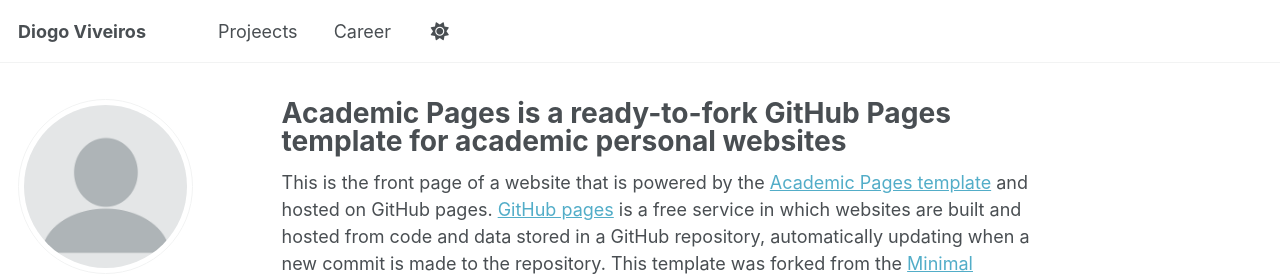
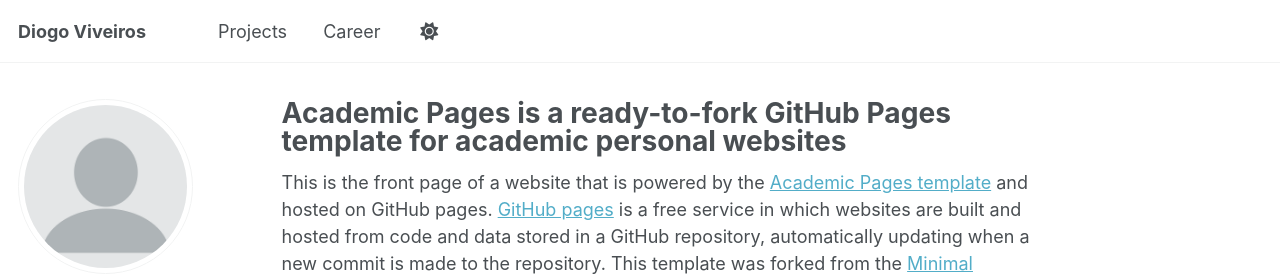
Before and after one commit to diogoviveiros/diogoviveiros.github.io, a Jekyll site: the page built from _pages/about.md, in a window 1280 px wide. Shown: the top 276 px of the page. Built offline with Jekyll 4.4.1, drawn with Linux system fonts in a browser that asks for light colours.

Commit message:
Update navigation.yml
Fixed typo

```diff
--- a/_data/navigation.yml
+++ b/_data/navigation.yml
@@ -9,7 +9,7 @@
 
 main:
 
-  - title: "Projeects"
+  - title: "Projects"
     url: /portfolio/
 
   - title: "Career"
```
